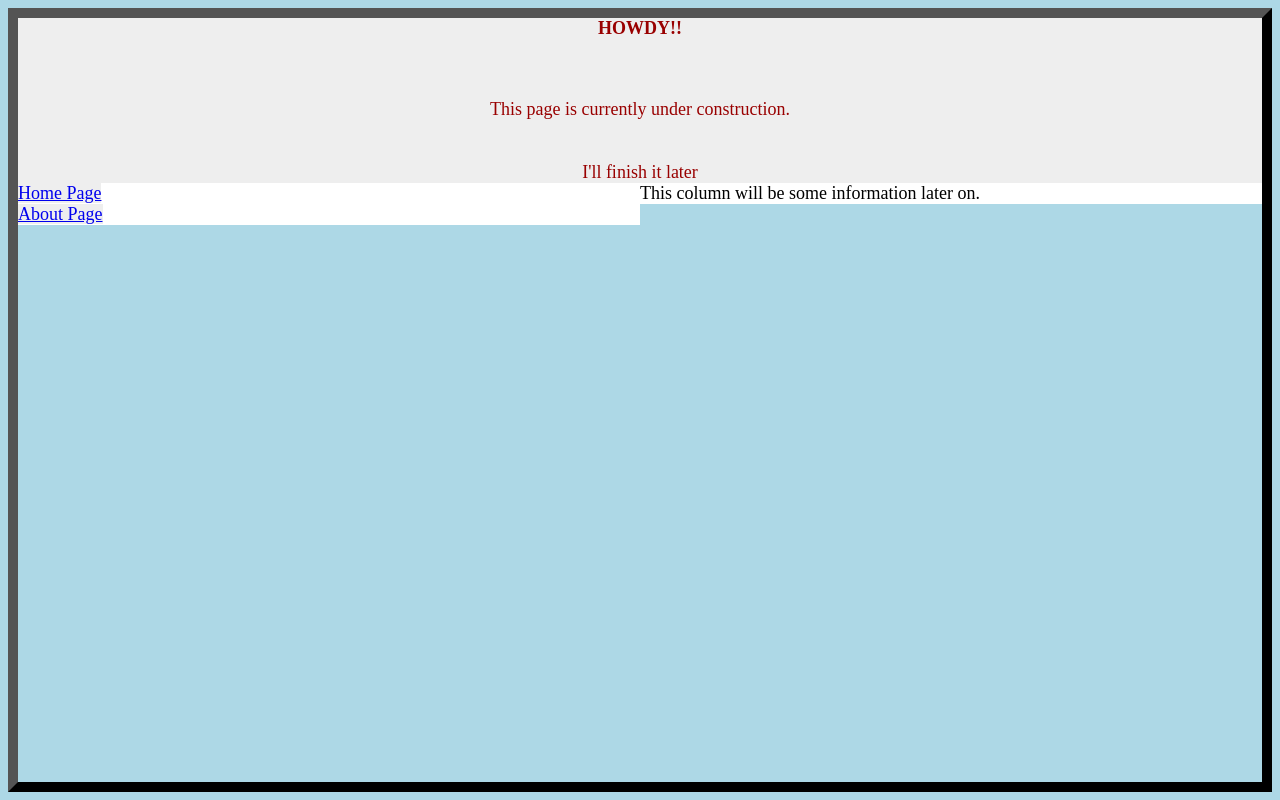
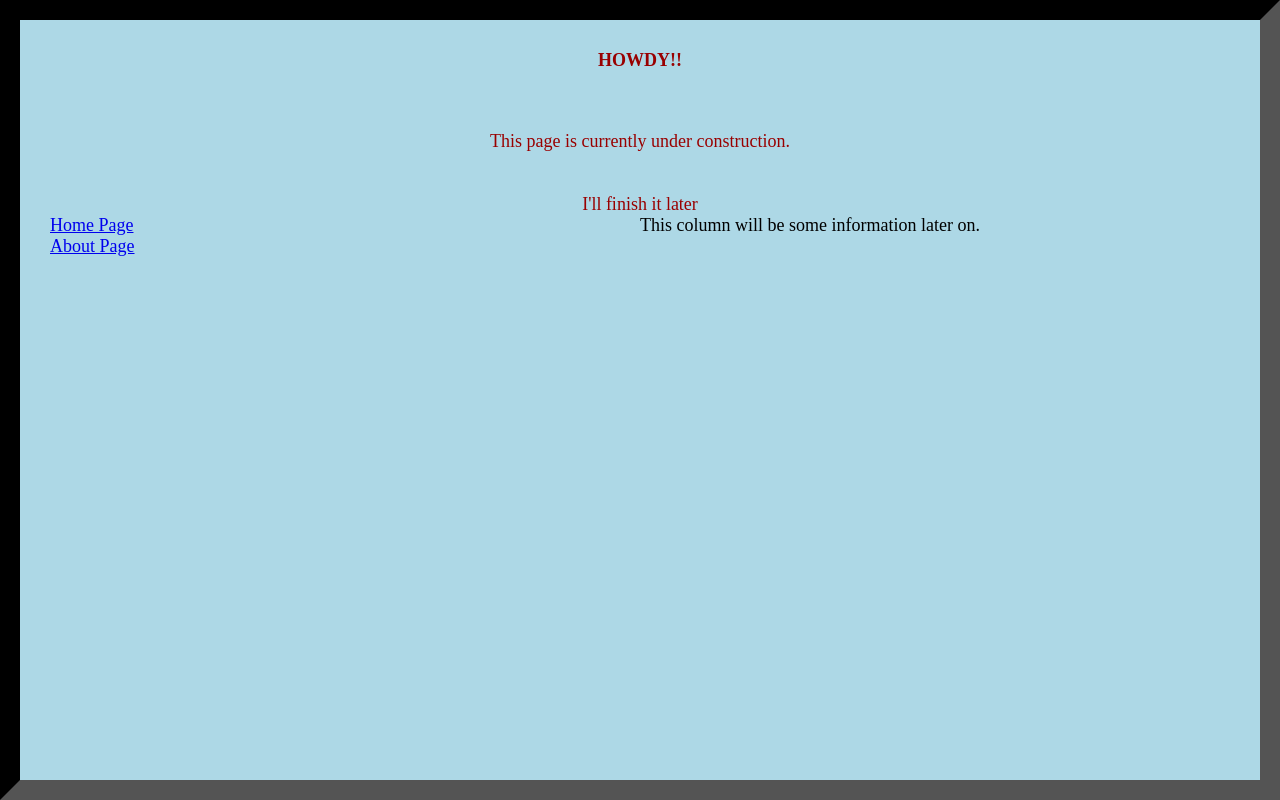
Before and after one commit to UnthinkableShock/CSCE_331_Hebert, a plain HTML site: page index.html in a window 1280 px wide. Drawn offline with Linux system fonts and the light colour scheme.

Commit message:
working version

```diff
--- /dev/null
+++ b/pageManager.js
@@ -0,0 +1 @@
+// The purpose of this file is to allow the toggling of styles and layout of the html files
--- a/style1.css
+++ b/style1.css
@@ -1,20 +1,19 @@
 
 body {
     background-color:lightblue;
+    border-color:#000000;
+    margin:0;
+    padding:30px;
+
+    border-width:20px;
+    border-style:inset;
     * {
         box-sizing:border-box;
-        background-color: rgb(238, 238, 238);
         font-size:large;
     }
     .col {
-        background-color: white;
         float:left;
         width:50%;
     }
-    .row {
-        background-color: white;
-    }
-    border-color:black;
-    border-width:10px;
-    border-style:outset;
+
 }
```
